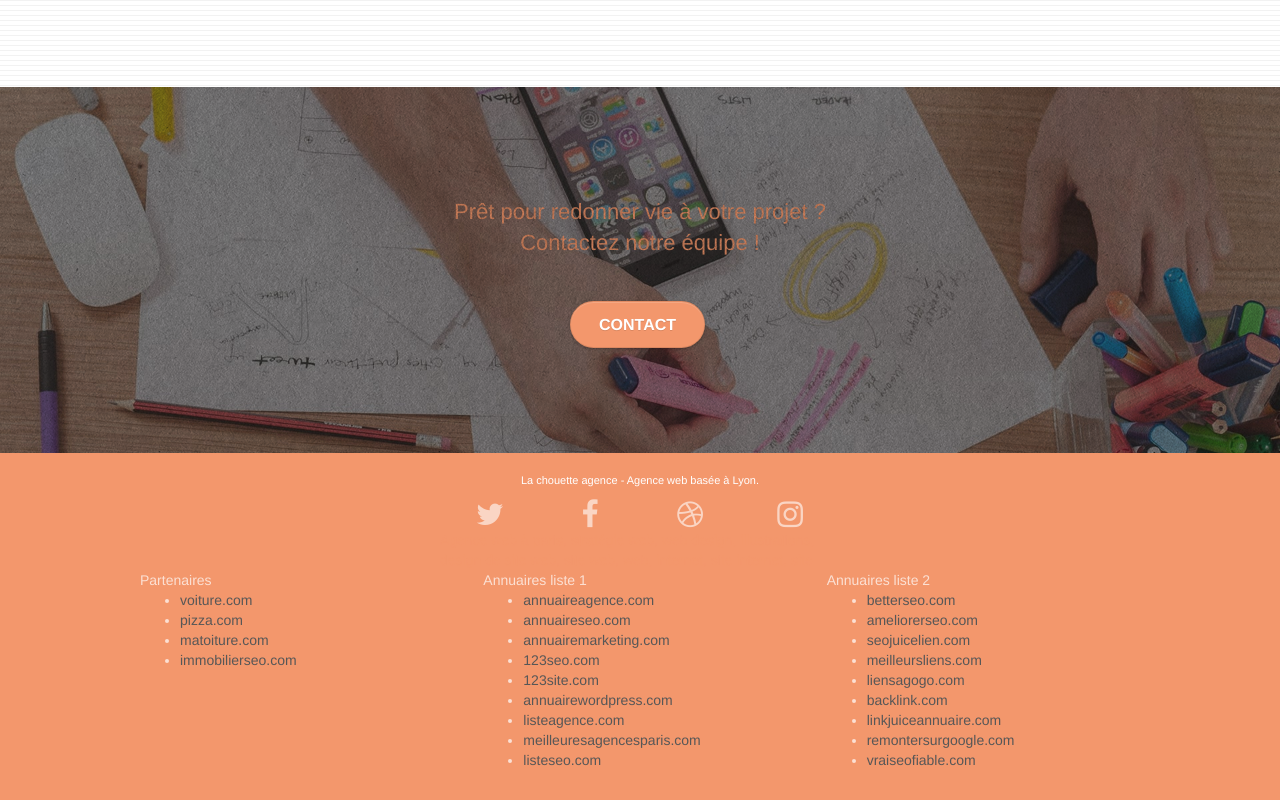
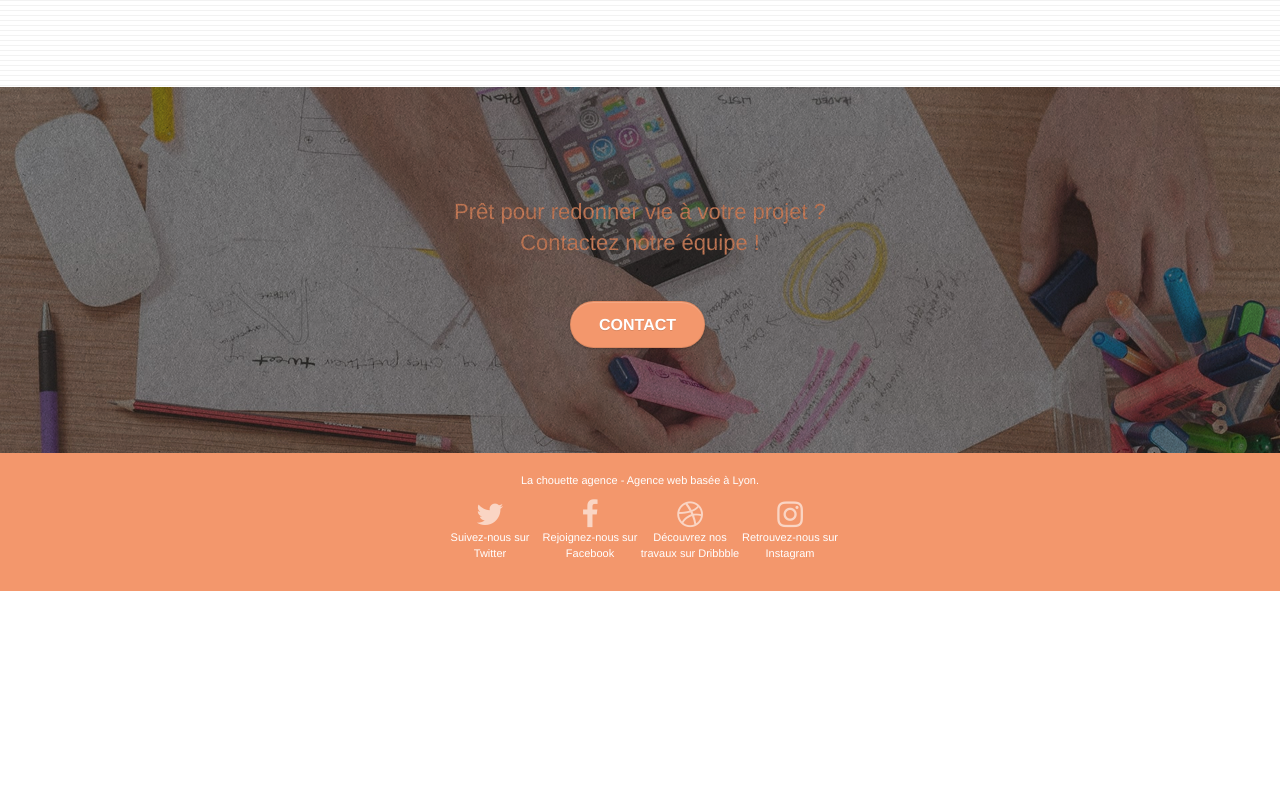
Before and after one commit to Mojtaba-Kazmi/SEO, a plain HTML site: page dist/index.html in a window 1280 px wide. Shown: the part 2781-3581 px from the top of the page. After the commit the page ends 3372 px from the top, so only its background shows below. Drawn offline with Linux system fonts and the light colour scheme; files that its build step writes are made by us from their sources; files whose address does not match are found by name.

Commit message:
new fresh footer has been added with updated links

```diff
--- a/dist/index.html
+++ b/dist/index.html
@@ -225,7 +225,9 @@
 </div>
 <!-- bloc-5-cta END -->
 </main>
+
 <!-- Footer - bloc-8 -->
+<footer>
 	<div class="bloc bgc-atomic-tangerine d-bloc" id="bloc-8">
 		<div class="container bloc-sm">
 			<div class="row">
@@ -236,69 +238,34 @@
 					<div class="row row-no-gutters social">
 						<div class="col-sm-3">
 							<div class="text-center">
-							<a class="social" href="index.html"><span class="fa fa-twitter icon-md"></span></a>
+								<a class="social" href="https://twitter.com"><span class="fa fa-twitter icon-md"></span>
+								<p class="text-center white">Suivez-nous sur Twitter</p></a>
 							</div>
 						</div>
 						<div class="col-sm-3">
 							<div class="text-center">
-							<a class="social" href="index.html"><span class="fa fa-facebook icon-md"></span></a>
+								<a class="social" href="https://facebook.com"><span class="fa fa-facebook icon-md"></span>
+								<p class="text-center white">Rejoignez-nous sur Facebook</p></a>
 							</div>
 						</div>
 						<div class="col-sm-3">
 							<div class="text-center">
-							<a class="social" href="index.html"><span class="fa fa-dribbble icon-md"></span></a>
+								<a class="social" href="https://dribbble.com"><span class="fa fa-dribbble icon-md"></span>
+								<p class="text-center white">Découvrez nos travaux sur Dribbble</p></a>
 							</div>
 						</div>
 						<div class="col-sm-3">
 							<div class="text-center">
-							<a class="social" href="index.html"><span class="fa fa-instagram icon-md"></span></a>
-						</div>
-					</div>
-					<div class="keywords" style="color:#F3976C;">Agence web à paris, stratégie web, web design, illustrations, design de site web, site web, web, internet, site internet, site</div>
-				</div>
-				<div class="row">
-					<div class="col-sm-4">
-						Partenaires
-							<ul>
-								<li><a href="voiture.com">voiture.com</a></li>
-								<li><a href="pizza.com">pizza.com</a></li>
-								<li><a href="matoiture.com">matoiture.com</a></li>
-								<li><a href="immobilierseo.com">immobilierseo.com</a></li>
-							</ul>
-					</div>
-					<div class="col-sm-4">
-						Annuaires liste 1
-						<ul>
-							<li><a href="annuaireagence.com">annuaireagence.com</a></li>
-							<li><a href="annuaireseo.com">annuaireseo.com</a></li>
-							<li><a href="annuairemarketing.com">annuairemarketing.com</a></li>
-							<li><a href="123seoture.com">123seo.com</a></li>
-							<li><a href="123site.com">123site.com</a></li>
-							<li><a href="annuairewordpress.com">annuairewordpress.com</a></li>
-							<li><a href="listeagence.com">listeagence.com</a></li>
-							<li><a href="meilleuresagencesparis.com">meilleuresagencesparis.com</a></li>
-							<li><a href="listeseo.com">listeseo.com</a></li>
-						</ul>
-					</div>
-					<div class="col-sm-4">
-						Annuaires liste 2
-						<ul>
-							<li><a href="betterseo.com">betterseo.com</a></li>
-							<li><a href="ameliorerseo.com">ameliorerseo.com</a></li>
-							<li><a href="seojuicelien.com">seojuicelien.com</a></li>
-							<li><a href="meilleursliens.com">meilleursliens.com</a></li>
-							<li><a href="liensagogo.com">liensagogo.com</a></li>
-							<li><a href="backlink.com">backlink.com</a></li>
-							<li><a href="linkjuiceannuaire.com">linkjuiceannuaire.com</a></li>
-							<li><a href="remontersurgoogle.com">remontersurgoogle.com</a></li>
-							<li><a href="vraiseofiable.com">vraiseofiable.com</a></li>
-						</ul>
+								<a class="social" href="https://instagram.com"><span class="fa fa-instagram icon-md"></span>
+								<p class="text-center white">Retrouvez-nous sur Instagram</p></a>
 							</div>
 						</div>
 					</div>
 				</div>
 			</div>
 		</div>
+	</div>
+</footer>
 <!-- Footer - bloc-8 END -->
 
 </div>
```
Also changed, not shown: index.html (+12 -45 lines). Lines whose indentation alone changed are shown as unchanged.
